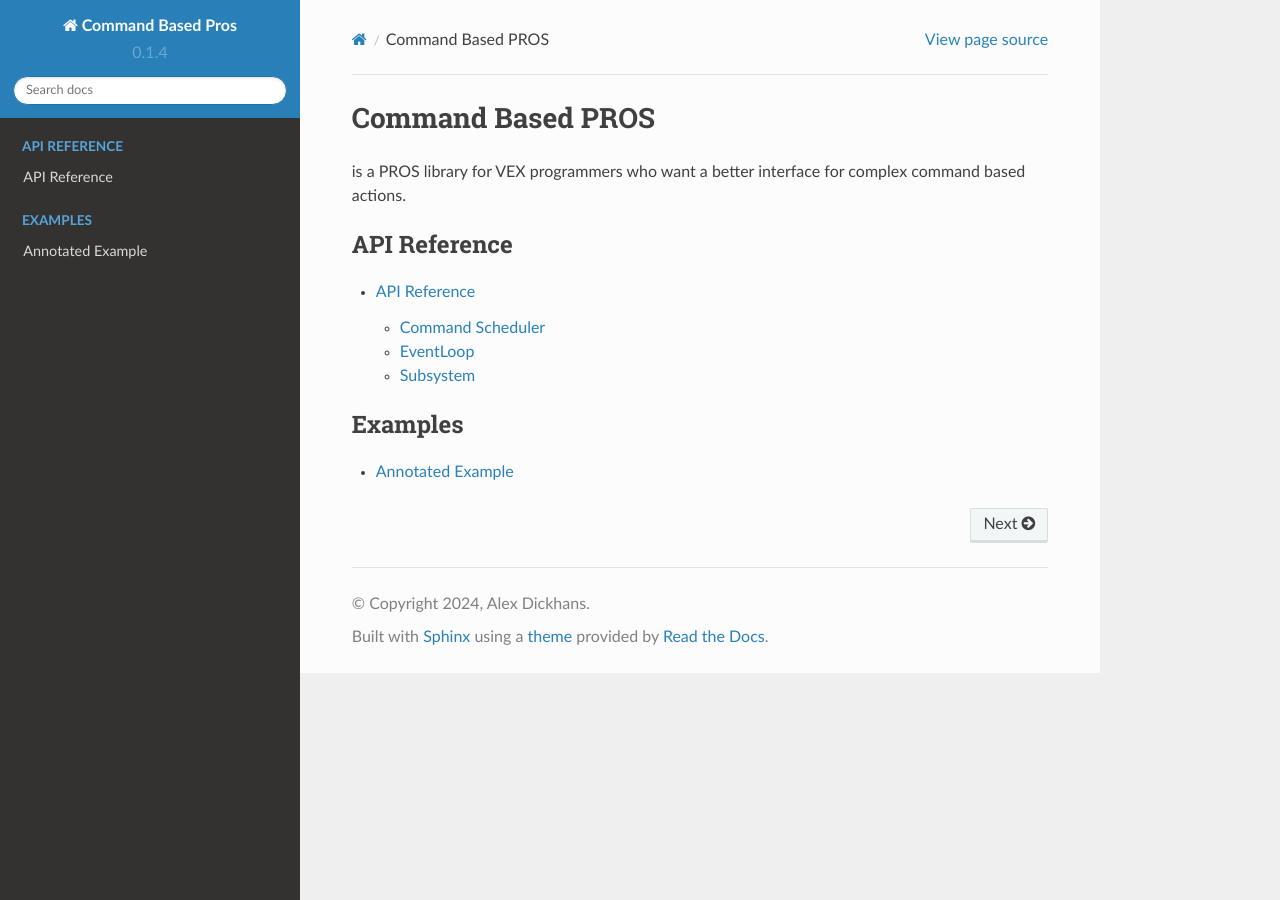
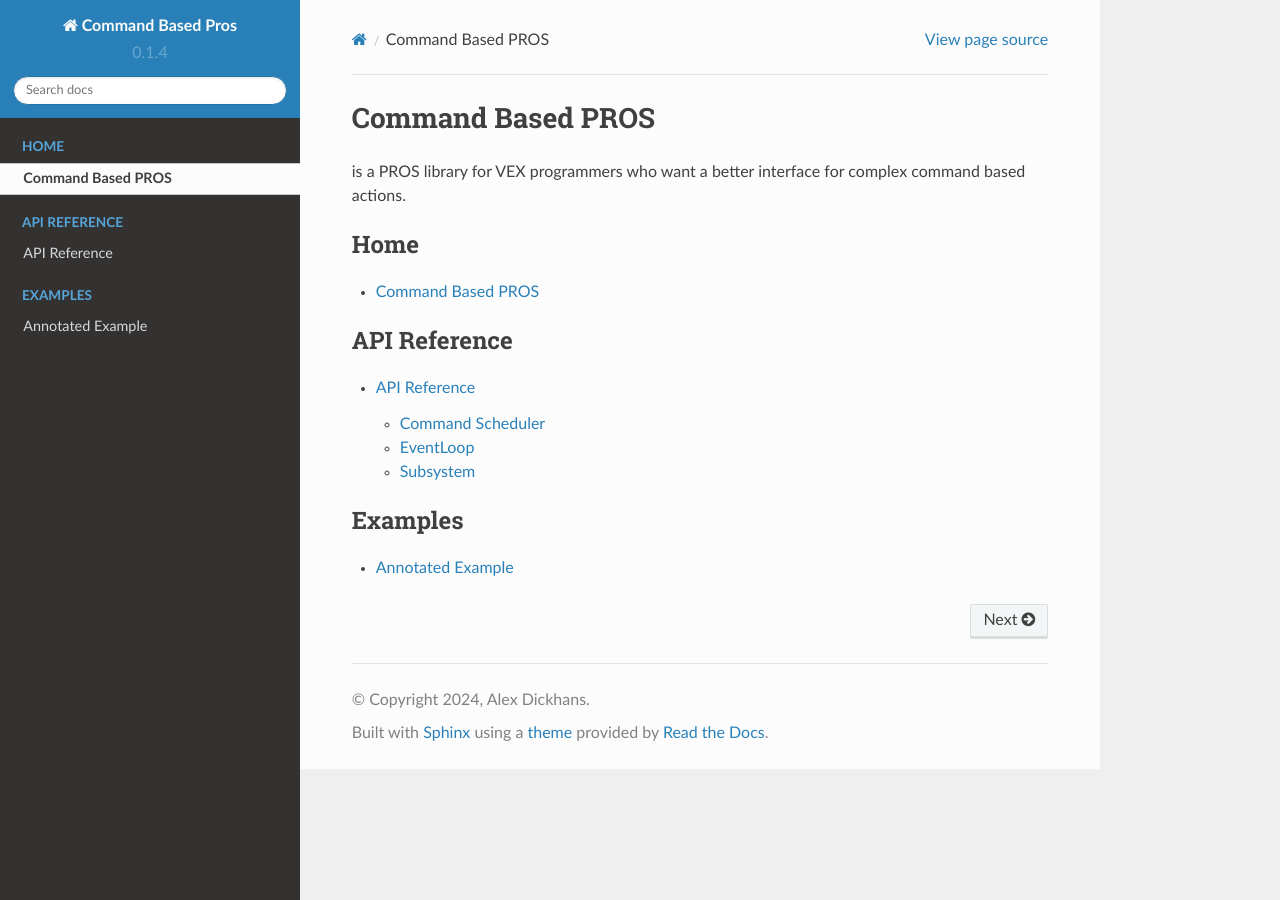
Before and after one commit to alexDickhans/command-based-pros, a Sphinx documentation site: the page built from docs/index.md, in a window 1280 px wide. Built offline with Sphinx 7.4.7 and the Read the Docs theme 2.0.0, drawn with Linux system fonts in a browser that asks for light colours; pages that are not in the unit, such as notebooks, are missing from menus.

Commit message:
Add home ref

````diff
--- a/docs/api/commandScheduler.md
+++ b/docs/api/commandScheduler.md
@@ -1,5 +1,5 @@
 # Command Scheduler
 
-```{doxygenclass} Command Scheduler
+```{doxygenclass} CommandScheduler
 :members:
 ```
--- a/docs/index.md
+++ b/docs/index.md
@@ -1,6 +1,13 @@
 # Command Based PROS
 
 is a PROS library for VEX programmers who want a better interface for complex command based actions.
+
+```{toctree}
+:maxdepth: 2
+:caption: Home
+
+self
+```
 
 ```{toctree}
 :maxdepth: 2
````
Also changed, not shown: docs/example/index.md (+4 -0 lines).
